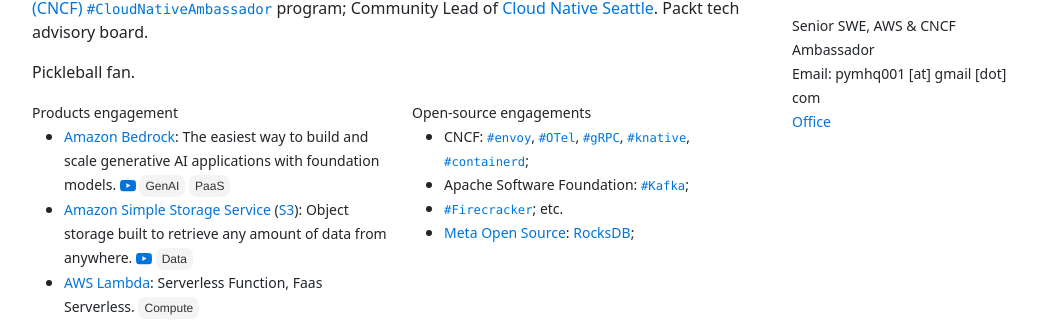
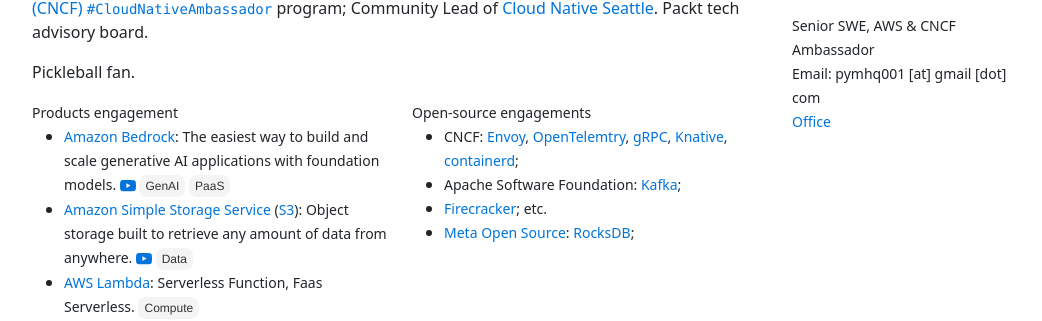
Before and after one commit to gfw001/gfw001.github.io, a Jekyll site: the page index.html, which Jekyll copies as it is, in a window 1280 px wide and 900 px high. Shown: the part 294-615 px from the top of the window, without its empty margins (50-1092 px from the left). Built offline with Jekyll 4.4.1, drawn with Linux system fonts in a browser that asks for light colours.

Commit message:
Update index.html

```diff
--- a/index.html
+++ b/index.html
@@ -168,13 +168,13 @@
 	      <small>Open-source engagements</small>
 	      <ul>
 		      <li>
-			      <small>CNCF: <code><a href="https://github.com/orgs/envoyproxy/people?query=pymhq">#envoy</a></code>, <code><a href="https://github.com/aws-otel/aws-otel.github.io/graphs/contributors">#OTel</a></code>, <code><a href="https://grpc.io/">#gRPC</a></code>, <code><a href="https://github.com/orgs/knative/people?query=PYM">#knative</a></code>, <code><a href="https://containerd.io/">#containerd</a></code>;</small>
+			      <small>CNCF: <a href="https://github.com/orgs/envoyproxy/people?query=pymhq">Envoy</a>, <a href="https://github.com/aws-otel/aws-otel.github.io/graphs/contributors">OpenTelemtry</a>, <a href="https://grpc.io/">gRPC</a>, <a href="https://github.com/orgs/knative/people?query=PYM">Knative</a></code>, <a href="https://containerd.io/">containerd</a>;</small>
 		      </li>
 		      <li>
-			      <small>Apache Software Foundation: <code><a href="https://kafka.apache.org/">#Kafka</a></code>;</small>
+			      <small>Apache Software Foundation: <a href="https://kafka.apache.org/">Kafka</a>;</small>
 		      </li>
 		      <li>
-			      <small><code><a href="https://firecracker-microvm.github.io/">#Firecracker</a></code>; etc.</small>
+			      <small><a href="https://firecracker-microvm.github.io/">Firecracker</a>; etc.</small>
 		      </li>
 		      <li>
 			      <small><a href="https://opensource.fb.com/">Meta Open Source</a>: <a href="https://ossinsight.io/collections/key-value-database/">RocksDB</a>;</small>
```
